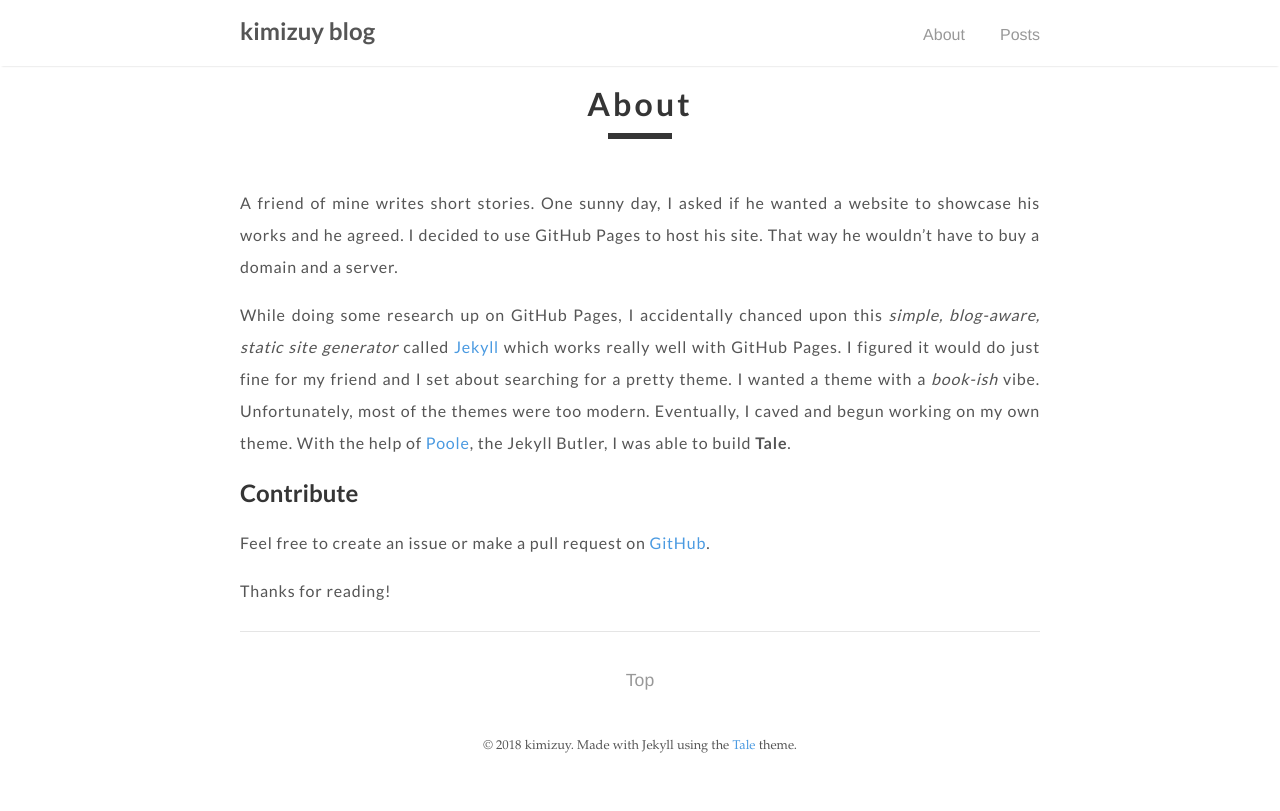
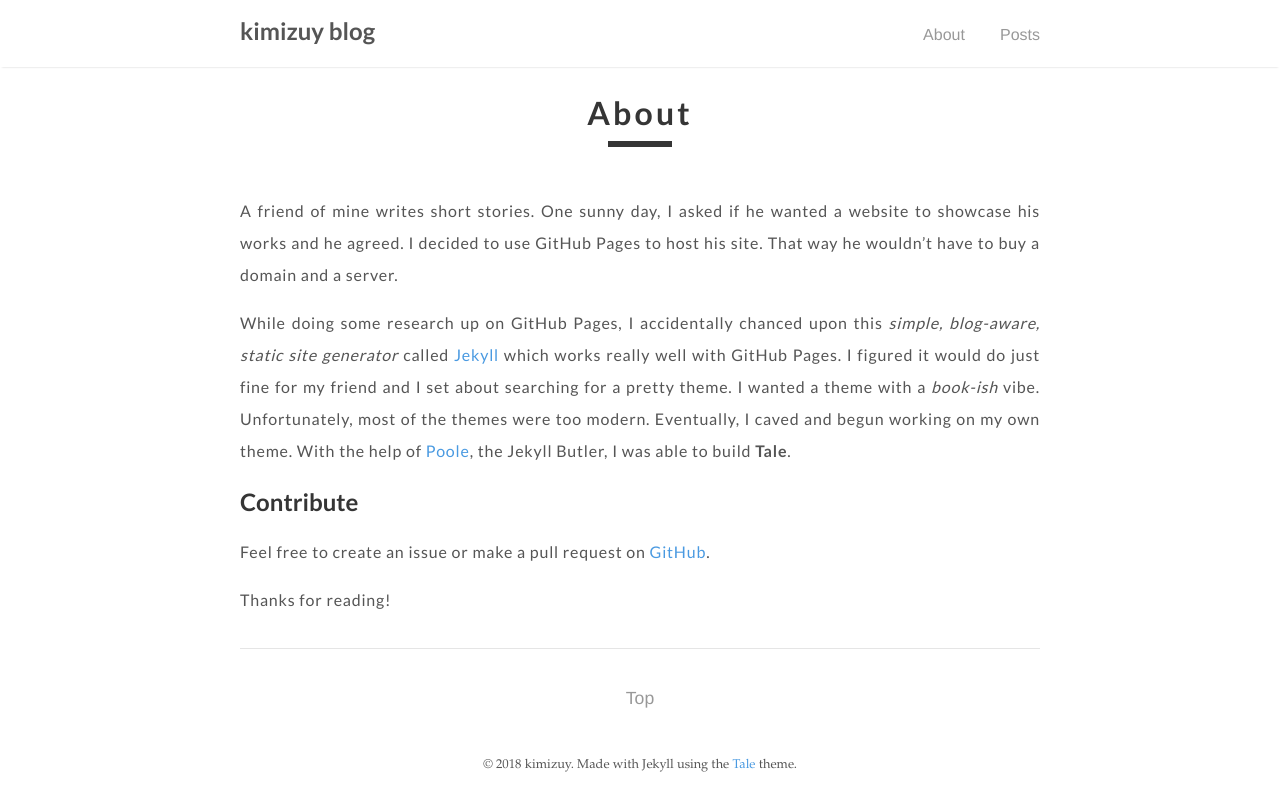
Before and after one commit to kimizuy/archive, a Jekyll site: the page built from kimizuy-blog-by-Jekyll/about.md, in a window 1280 px wide. Shown: the top 811 px of the page. Built offline with Jekyll 4.4.1, drawn with Linux system fonts in a browser that asks for light colours; nearby versions of some CDN libraries; some web fonts are replaced.

Commit message:
design fix 8

```diff
--- a/kimizuy-blog-by-Jekyll/_sass/tale/_base.scss
+++ b/kimizuy-blog-by-Jekyll/_sass/tale/_base.scss
@@ -1,6 +1,6 @@
 * {
   @include box-sizing;
-  line-height: 1.9;
+  line-height: 2;
 }
 
 html,
@@ -61,6 +61,7 @@
   border: solid 3px #585858;
   margin: 3rem 0;
 }
+
 blockquote:before{
   display: inline-block;
   position: absolute;
--- a/kimizuy-blog-by-Jekyll/_sass/tale/_catalogue.scss
+++ b/kimizuy-blog-by-Jekyll/_sass/tale/_catalogue.scss
@@ -28,7 +28,6 @@
     font-size: 2rem;
     font-weight: 700;
     margin: .5rem 0;
-
     letter-spacing: 0.1em;
   }
 
--- a/kimizuy-blog-by-Jekyll/_sass/tale/_post.scss
+++ b/kimizuy-blog-by-Jekyll/_sass/tale/_post.scss
@@ -1,5 +1,5 @@
 .post {
-  padding: 0.5rem 0;
+  padding: 1rem 0;
   &-info {
     color: $default-tint;
     font-family: $serif-secondary;
```
